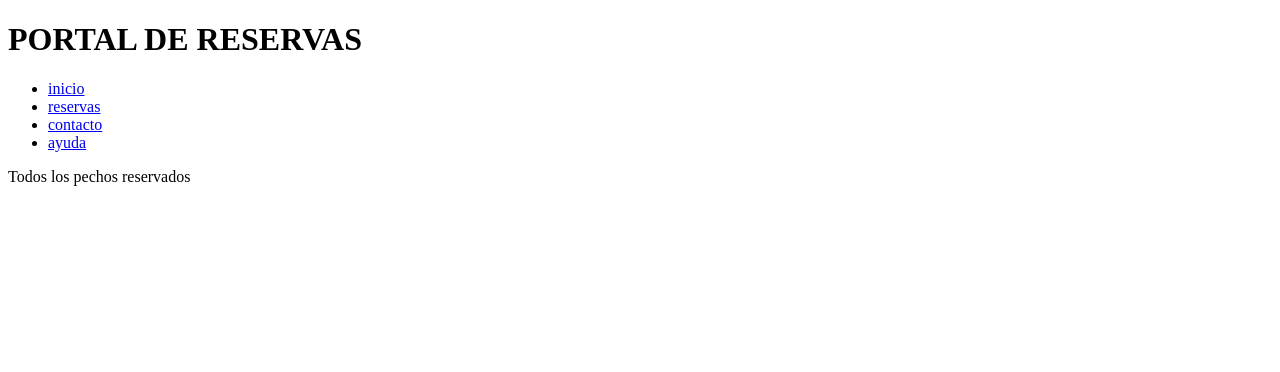
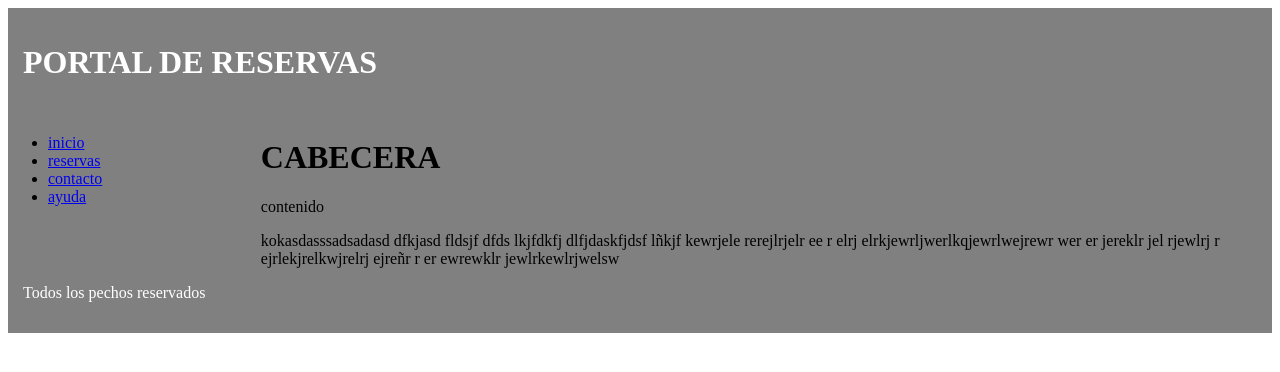
Before and after one commit to carlosantolin/primero, a plain HTML site: page tiendapagina/WebContent/index.html in a window 1280 px wide. Drawn offline with Linux system fonts and the light colour scheme.

Commit message:
cambio de estilos

```diff
--- a/Servers/Tomcat v7.0 Server at localhost-config/server.xml
+++ b/Servers/Tomcat v7.0 Server at localhost-config/server.xml
@@ -124,7 +124,7 @@
              Note: The pattern used is equivalent to using pattern="common" -->
         <Valve className="org.apache.catalina.valves.AccessLogValve" directory="logs" pattern="%h %l %u %t &quot;%r&quot; %s %b" prefix="localhost_access_log." suffix=".txt"/>
 
-      <Context docBase="primero" path="/primero" reloadable="true" source="org.eclipse.jst.jee.server:primero"/><Context docBase="css" path="/css" reloadable="true" source="org.eclipse.jst.jee.server:css"/><Context docBase="cssboxes" path="/cssboxes" reloadable="true" source="org.eclipse.jst.jee.server:cssboxes"/><Context docBase="menu" path="/menu" reloadable="true" source="org.eclipse.jst.jee.server:menu"/></Host>
+      <Context docBase="primero" path="/primero" reloadable="true" source="org.eclipse.jst.jee.server:primero"/><Context docBase="css" path="/css" reloadable="true" source="org.eclipse.jst.jee.server:css"/><Context docBase="cssboxes" path="/cssboxes" reloadable="true" source="org.eclipse.jst.jee.server:cssboxes"/><Context docBase="menu" path="/menu" reloadable="true" source="org.eclipse.jst.jee.server:menu"/><Context docBase="tiendapagina" path="/tiendapagina" reloadable="true" source="org.eclipse.jst.jee.server:tiendapagina"/></Host>
     </Engine>
   </Service>
 </Server>
--- a/tiendapagina/WebContent/index.html
+++ b/tiendapagina/WebContent/index.html
@@ -4,7 +4,23 @@
 <meta charset="UTF-8">
 <title>Insert title here</title>
 </head>
-<body>
+
+<style type="text/css">
+
+.cabecera , .footer{
+	background-color: gray;
+	color: white;
+	padding: 15px;}
+
+.cuerpoizquierda{
+	float: left;
+	width: 20%;}
+
+.cuerpoderecha{
+	float: left;
+	width: 80%;
+}
+</style><body>
 
 <div class="cabecera">
 	<h1>PORTAL DE RESERVAS</h1>
@@ -18,11 +34,18 @@
 			<li><a href="contacto.html">contacto</a></li>
 			<li><a href="ayuda.html">ayuda</a></li>
 		</ul>
+	</div>
+	<div class="cuerpoderecha">
+		<h1>CABECERA</h1>
+		<p>contenido</p>
+		<p>kokasdasssadsadasd dfkjasd fldsjf dfds lkjfdkfj dlfjdaskfjdsf lñkjf kewrjele rerejlrjelr ee
+		r elrj elrkjewrljwerlkqjewrlwejrewr
+		wer er jereklr jel rjewlrj
 
-	</div>
+		r ejrlekjrelkwjrelrj ejreñr
 
-	<div class="cuerpoderecha">
-
+		r
+		er ewrewklr jewlrkewlrjwelsw</p>
 	</div>
 </div>
 
```
Also changed, not shown: 1 other file. Lines whose indentation alone changed are shown as unchanged.
